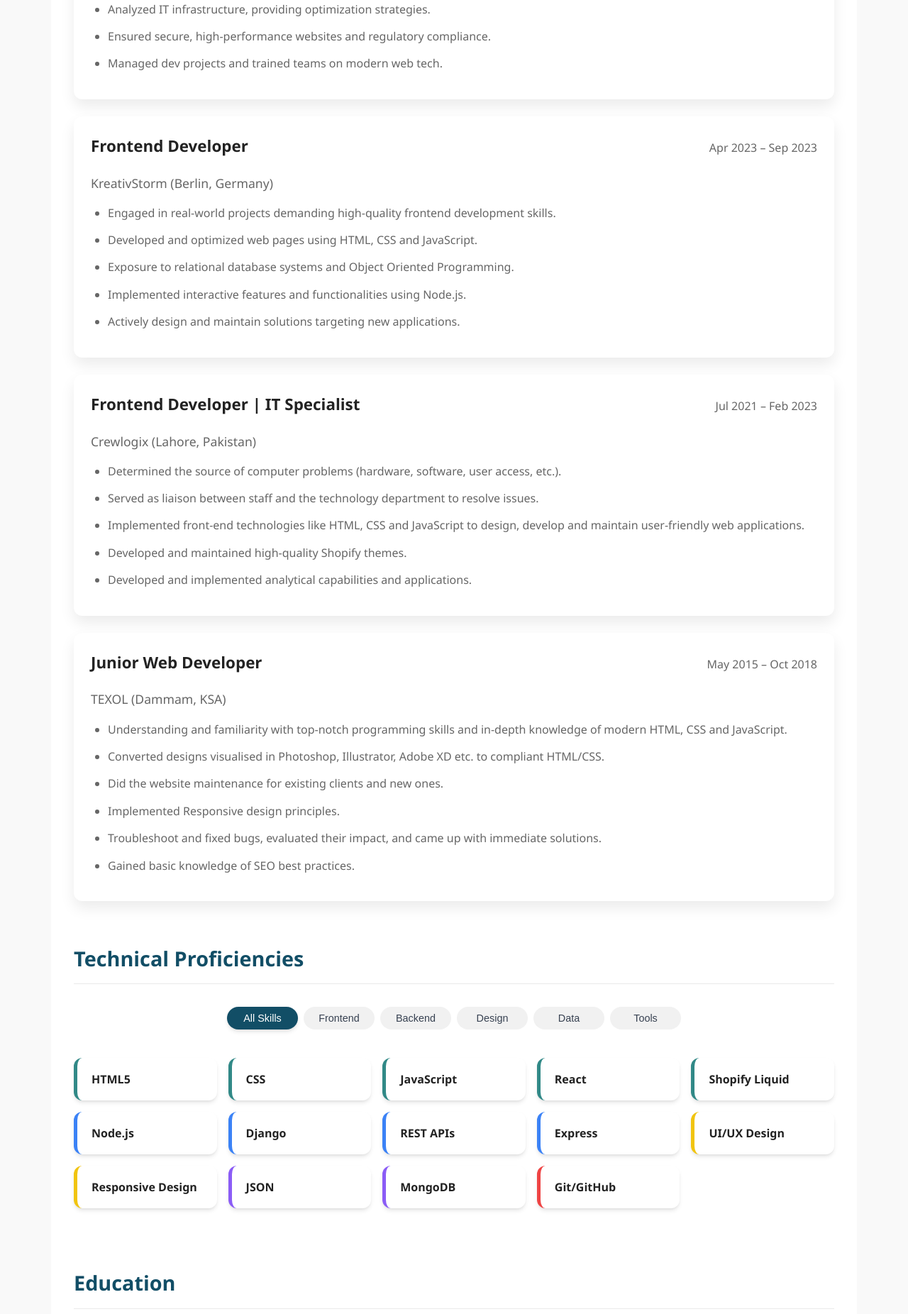
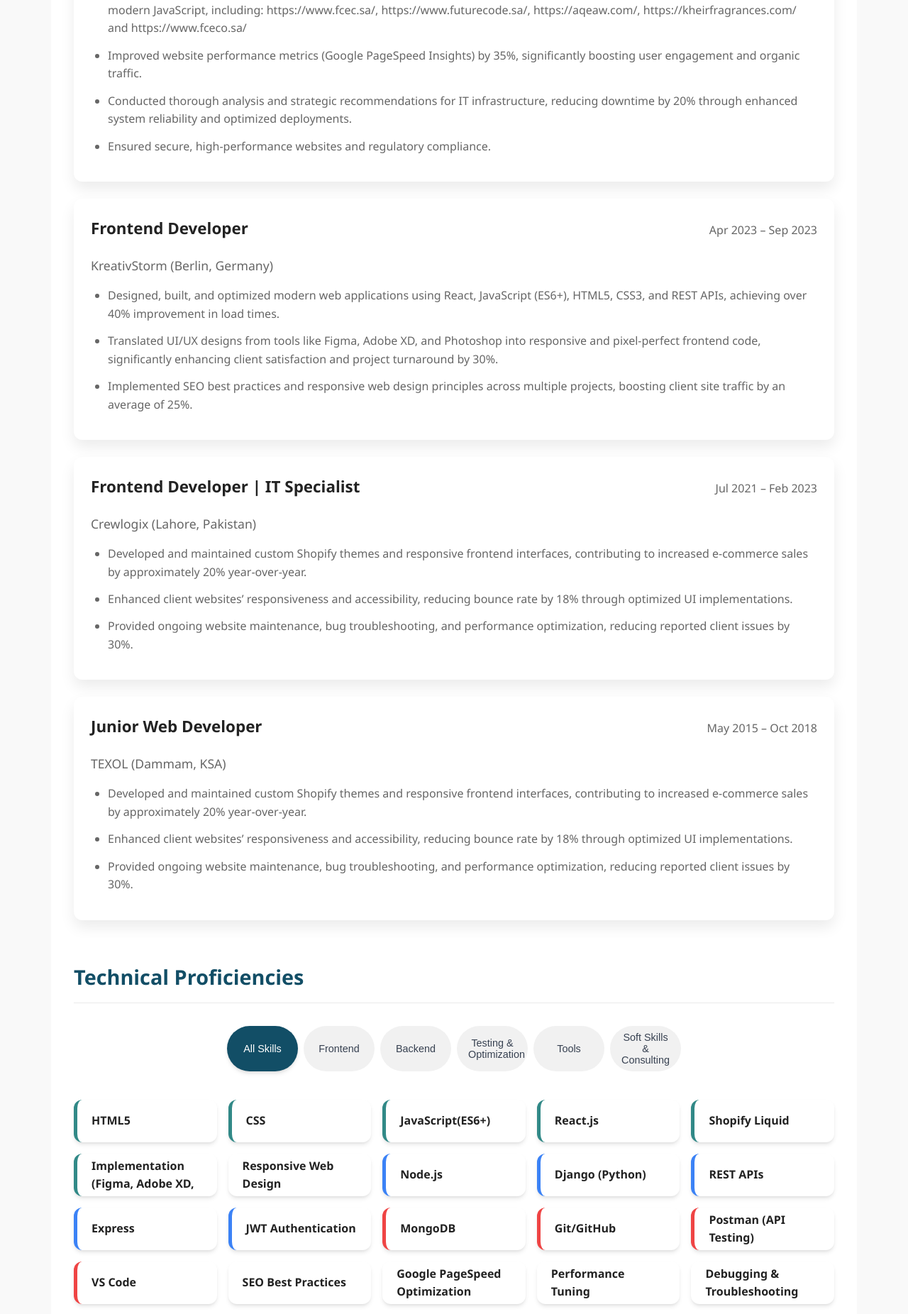
Before and after one commit to irfan3434/irfanishtiaq.dev, a React (Create React App) app: page /resume in a window 1280 px wide. Shown: the part 743-2595 px from the top of the page at 71% size. Built offline with nearby package versions, Linux system fonts and the light colour scheme.

Commit message:
new addition to skills

```diff
--- a/src/pages/About.js
+++ b/src/pages/About.js
@@ -151,10 +151,11 @@ const About = () => {
     { name: "Shopify Liquid", level: 90 },
     { name: "UI/UX Design", level: 80 },
     { name: "Responsive Design", level: 95 },
-    { name: "JSON", level: 75 },
     { name: "Git/GitHub", level: 85 },
     { name: "REST APIs", level: 80 },
-    { name: "Express", level: 85 }
+    { name: "Express", level: 85 },
+    { name: "Postman (API testing)", level: 85 }
+
   ];
 
   return (
--- a/src/pages/Home.js
+++ b/src/pages/Home.js
@@ -68,14 +68,16 @@ const HeroSection = () => {
     { name: 'React', category: 'frontend' },
     { name: 'Shopify Liquid', category: 'frontend' },
     { name: 'Node.js', category: 'backend' },
-    { name: 'Django', category: 'backend' },
+    { name: 'Django (Python)', category: 'backend' },
     { name: 'REST APIs', category: 'backend' },
+    { name: 'JWT Authentication', category: 'backend' },
     { name: 'Express', category: 'backend' },
     { name: 'MongoDB', category: 'database' },
     { name: 'JSON', category: 'database' },
     { name: 'UI/UX Design', category: 'design' },
     { name: 'Responsive Design', category: 'design' },
     { name: 'Git/GitHub', category: 'tool' },
+    { name: 'Postman (API Testing)', category: 'tool' },
 
   ];
 
--- a/src/pages/Resume.js
+++ b/src/pages/Resume.js
@@ -9,19 +9,28 @@ const SkillsSection = () => {
   const skills = [
     { name: 'HTML5', category: 'frontend' },
     { name: 'CSS', category: 'frontend' },
-    { name: 'JavaScript', category: 'frontend' },
-    { name: 'React', category: 'frontend' },
+    { name: 'JavaScript(ES6+)', category: 'frontend' },
+    { name: 'React.js', category: 'frontend' },
     { name: 'Shopify Liquid', category: 'frontend' },
+    { name: 'UI/UX Implementation (Figma, Adobe XD, Photoshop)', category: 'frontend' },
+    { name: 'Responsive Web Design', category: 'Frontend' },
     { name: 'Node.js', category: 'backend' },
-    { name: 'Django', category: 'backend' },
+    { name: 'Django (Python)', category: 'backend' },
     { name: 'REST APIs', category: 'backend' },
     { name: 'Express', category: 'backend' },
-    { name: 'UI/UX Design', category: 'design' },
-    { name: 'Responsive Design', category: 'design' },
-    { name: 'JSON', category: 'data' },
-    { name: 'MongoDB', category: 'data' },
+    { name: 'JWT Authentication', category: 'backend' },
+    { name: 'MongoDB', category: 'tools' },
     { name: 'Git/GitHub', category: 'tools' },
-
+    { name: 'Postman (API Testing)', category: 'tools' },
+    { name: 'VS Code', category: 'tools' },
+    { name: 'SEO Best Practices', category: 'testing' },
+    { name: 'Google PageSpeed Optimization', category: 'testing' },
+    { name: 'Performance Tuning', category: 'testing' },
+    { name: 'Debugging & Troubleshooting', category: 'testing' },
+    { name: 'IT Infrastructure Consulting', category: 'softskills' },
+    { name: 'Strategic Technology Planning', category: 'softskills' },
+    { name: 'Client Communication', category: 'softskills' },
+    { name: 'Project Management (Basic)', category: 'softskills' },
 
   ];
 
@@ -30,9 +39,10 @@ const SkillsSection = () => {
     { id: 'all', label: 'All Skills' },
     { id: 'frontend', label: 'Frontend' },
     { id: 'backend', label: 'Backend' },
-    { id: 'design', label: 'Design' },
-    { id: 'data', label: 'Data' },
+    { id: 'testing', label: 'Testing & Optimization' },
     { id: 'tools', label: 'Tools' },
+    { id: 'softskills', label: 'Soft Skills & Consulting' },
+
   ];
 
   // State for the active category filter
@@ -116,9 +126,10 @@ const Resume = () => (
 
     <div className="resume-summary">
       <p>
-        A skilled Frontend Developer, Shopify Developer, and IT Consultant with expertise in creating responsive,
-        user-friendly web interfaces, developing custom Shopify themes, and providing strategic IT solutions.
-        Proficient in leveraging modern technologies to optimize functionality and enhance user experiences.
+        Frontend Developer and Shopify Specialist with 6+ years of proven expertise designing, developing,
+        and deploying high-performance web applications and custom Shopify themes. Successfully built scalable Employee Portals and corporate websites,
+        enhancing application performance by over 30% and boosting user engagement. Skilled in modern JavaScript frameworks (React, Node.js),
+        Django backend integration, and strategically optimizing IT infrastructure to align with business goals.
       </p>
     </div>
 
@@ -132,12 +143,11 @@ const Resume = () => (
         </div>
         <div className="company-name">FCEC (Riyadh, KSA)</div>
         <ul className="job-responsibilities">
-          <li>Developed a secure Employee Portal using Node.js, Django, and JWT authentication, featuring role-based access, task management, personalized dashboards, and real-time updates.</li>
-          <li>Developed corporate websites using Shopify Liquid Platform: fcec.sa, fceco.sa, aqeaw.com.</li>
-          <li>Designed scalable, user-friendly web apps aligned with company goals.</li>
-          <li>Analyzed IT infrastructure, providing optimization strategies.</li>
+          <li>Developed a secure Employee Portal utilizing React, Node.js, Django, and JWT Authentication, supporting 50+ employees with features like role-based access control, personalized dashboards, and real-time updates, resulting in a 25% increase in operational efficiency.</li>
+          <li>Designed, developed, and optimized responsive corporate websites and e-commerce stores, leveraging Shopify Liquid, React, and modern JavaScript, including: https://www.fcec.sa/, https://www.futurecode.sa/, https://aqeaw.com/, https://kheirfragrances.com/ and https://www.fceco.sa/ </li>
+          <li>Improved website performance metrics (Google PageSpeed Insights) by 35%, significantly boosting user engagement and organic traffic.</li>
+          <li>Conducted thorough analysis and strategic recommendations for IT infrastructure, reducing downtime by 20% through enhanced system reliability and optimized deployments.</li>
           <li>Ensured secure, high-performance websites and regulatory compliance.</li>
-          <li>Managed dev projects and trained teams on modern web tech.</li>
         </ul>
       </div>
 
@@ -148,11 +158,9 @@ const Resume = () => (
         </div>
         <div className="company-name">KreativStorm (Berlin, Germany)</div>
         <ul className="job-responsibilities">
-          <li>Engaged in real-world projects demanding high-quality frontend development skills.</li>
-          <li>Developed and optimized web pages using HTML, CSS and JavaScript.</li>
-          <li>Exposure to relational database systems and Object Oriented Programming.</li>
-          <li>Implemented interactive features and functionalities using Node.js.</li>
-          <li>Actively design and maintain solutions targeting new applications.</li>
+          <li>Designed, built, and optimized modern web applications using React, JavaScript (ES6+), HTML5, CSS3, and REST APIs, achieving over 40% improvement in load times.</li>
+          <li>Translated UI/UX designs from tools like Figma, Adobe XD, and Photoshop into responsive and pixel-perfect frontend code, significantly enhancing client satisfaction and project turnaround by 30%.</li>
+          <li>Implemented SEO best practices and responsive web design principles across multiple projects, boosting client site traffic by an average of 25%.</li>
         </ul>
       </div>
 
@@ -163,11 +171,9 @@ const Resume = () => (
         </div>
         <div className="company-name">Crewlogix (Lahore, Pakistan)</div>
         <ul className="job-responsibilities">
-          <li>Determined the source of computer problems (hardware, software, user access, etc.).</li>
-          <li>Served as liaison between staff and the technology department to resolve issues.</li>
-          <li>Implemented front-end technologies like HTML, CSS and JavaScript to design, develop and maintain user-friendly web applications.</li>
-          <li>Developed and maintained high-quality Shopify themes.</li>
-          <li>Developed and implemented analytical capabilities and applications.</li>
+          <li>Developed and maintained custom Shopify themes and responsive frontend interfaces, contributing to increased e-commerce sales by approximately 20% year-over-year.</li>
+          <li>Enhanced client websites’ responsiveness and accessibility, reducing bounce rate by 18% through optimized UI implementations.</li>
+          <li>Provided ongoing website maintenance, bug troubleshooting, and performance optimization, reducing reported client issues by 30%.</li>
         </ul>
       </div>
 
@@ -178,12 +184,9 @@ const Resume = () => (
         </div>
         <div className="company-name">TEXOL (Dammam, KSA)</div>
         <ul className="job-responsibilities">
-          <li>Understanding and familiarity with top-notch programming skills and in-depth knowledge of modern HTML, CSS and JavaScript.</li>
-          <li>Converted designs visualised in Photoshop, Illustrator, Adobe XD etc. to compliant HTML/CSS.</li>
-          <li>Did the website maintenance for existing clients and new ones.</li>
-          <li>Implemented Responsive design principles.</li>
-          <li>Troubleshoot and fixed bugs, evaluated their impact, and came up with immediate solutions.</li>
-          <li>Gained basic knowledge of SEO best practices.</li>
+          <li>Developed and maintained custom Shopify themes and responsive frontend interfaces, contributing to increased e-commerce sales by approximately 20% year-over-year.</li>
+          <li>Enhanced client websites’ responsiveness and accessibility, reducing bounce rate by 18% through optimized UI implementations.</li>
+          <li>Provided ongoing website maintenance, bug troubleshooting, and performance optimization, reducing reported client issues by 30%.</li>
         </ul>
       </div>
     </div>
```
